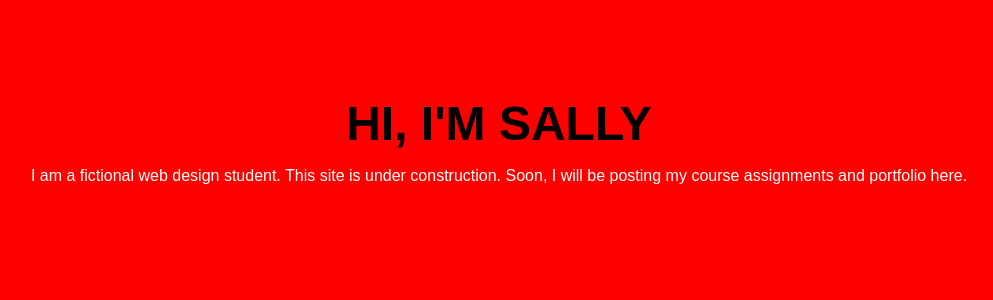
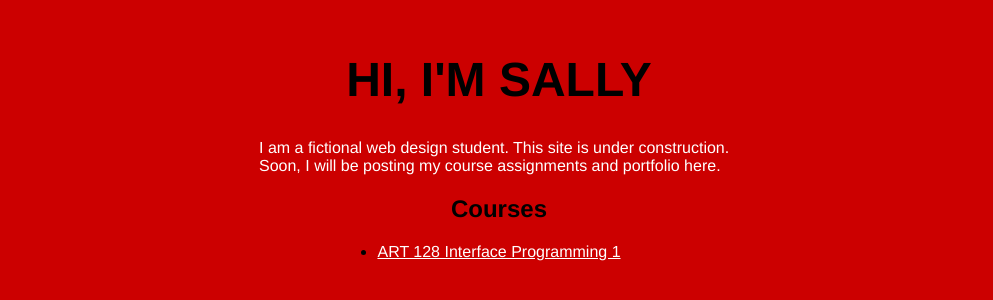
Before and after one commit to sallysmithnma/studentsite, a plain HTML site: page index.html in a window 1280 px wide. Shown: the part 260-560 px from the top of the page, without its empty margins (141-1134 px from the left). Drawn offline with Linux system fonts and the light colour scheme.

Commit message:
added style.css

```diff
--- /dev/null
+++ b/css/style.css
@@ -0,0 +1,33 @@
+body {
+    font-family: Helvetica, Arial, sans-serif;
+    background: rgb(204,0,0);
+    margin: 0;
+    display: grid;
+    align-content: center;
+    min-height: 100vh;
+}
+
+h1 {
+    font-size: 48px;
+    text-transform: uppercase;
+    text-align: center;
+}
+
+h2 {
+    text-align: center;
+}
+
+p {
+    color: white;
+    max-width: 30em;
+    margin: 0 auto;
+}
+
+ul {
+    margin: 0 auto;
+    padding: 0;
+}
+
+a {
+    color: white;
+}
--- a/index.html
+++ b/index.html
@@ -1,29 +1,13 @@
-<html>
+<!doctype html>
+<html lang="en">
 
 <head>
+    <meta charset="UTF-8" />
     <title>Sally Smith</title>
-
-    <style>
-        body {
-            background: red;
-            font-family: sans-serif;
-            text-align: center;
-            display: grid;
-            align-content: center;
-            min-height: 100vh;
-        }
-
-        h1 {
-            font-size: 48px;
-            text-transform: uppercase;
-            margin: 0;
-        }
-
-        p {
-            color: white;
-        }
-    </style>
-
+    <meta name="description" content="This is my student site." />
+    <meta name="viewport" content="width=device-width, initial-scale=1.0" />
+    <meta http-equiv="X-UA-Compatible" content="ie=edge" />
+    <link rel="stylesheet" href="css/style.css" type="text/css" />
 </head>
 
 <body>
@@ -33,6 +17,17 @@
     <p>I am a fictional web design student. This site is under construction. Soon, I will be posting my course
         assignments and portfolio here.</p>
 
+    <h2>Courses</h2>
+    <ul>
+        <li><a href="art128/index.html">ART 128 Interface Programming 1</a></li>
+    </ul>
+
 </body>
 
 </html>
+
+
+
+</body>
+
+</html>
```
